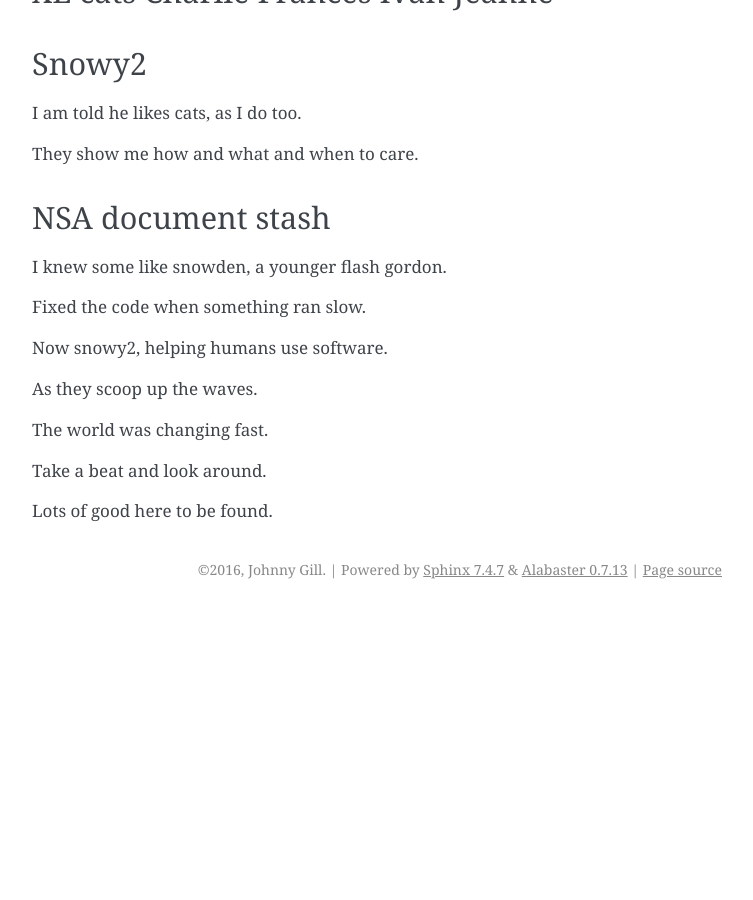
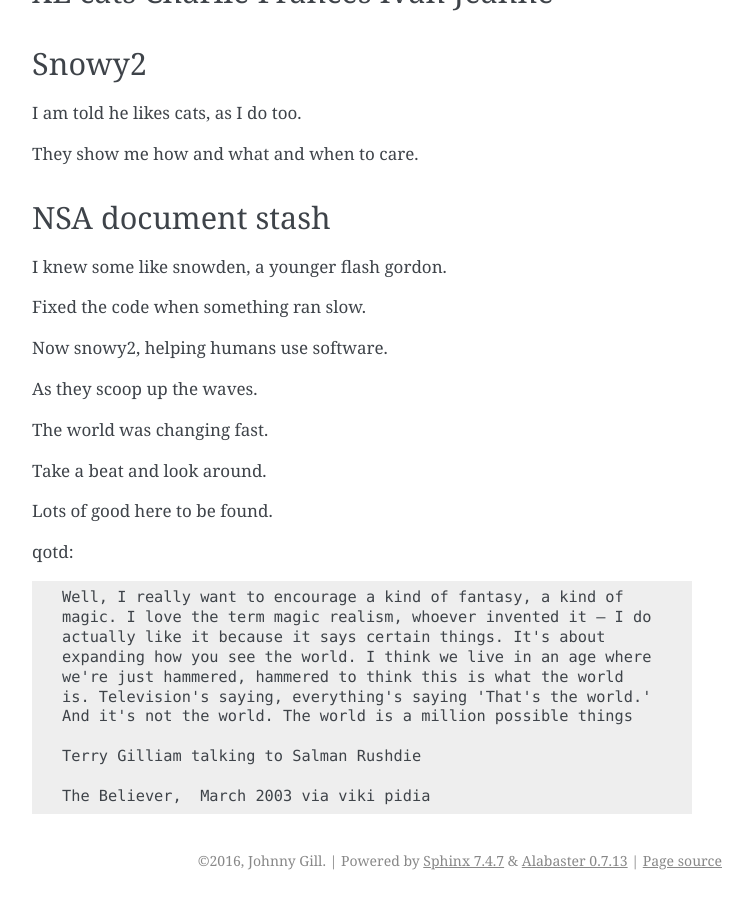
Before and after one commit to openbermuda/karmapi, a Sphinx documentation site: the page built from docs/nodice/weirdo.rst, in a window 1280 px wide and 900 px high, scrolled down 1732 px. Shown: the whole window, without its empty margins (388-1141 px from the left). Built offline with Sphinx 7.4.7, drawn with Linux system fonts in a browser that asks for light colours; formulas are drawn with MathJax 3; pages that are not in the unit, such as notebooks, are missing from menus; before the commit the page ends 2341 px from its top, so only the background shows below that.

Commit message:
weird terry qotd

```diff
--- a/docs/nodice/weirdo.rst
+++ b/docs/nodice/weirdo.rst
@@ -109,3 +109,17 @@ The world was changing fast.
 Take a beat and look around.
 
 Lots of good here to be found.
+
+qotd::
+
+   Well, I really want to encourage a kind of fantasy, a kind of
+   magic. I love the term magic realism, whoever invented it – I do
+   actually like it because it says certain things. It's about
+   expanding how you see the world. I think we live in an age where
+   we're just hammered, hammered to think this is what the world
+   is. Television's saying, everything's saying 'That's the world.'
+   And it's not the world. The world is a million possible things
+
+   Terry Gilliam talking to Salman Rushdie
+
+   The Believer,  March 2003 via viki pidia
```
